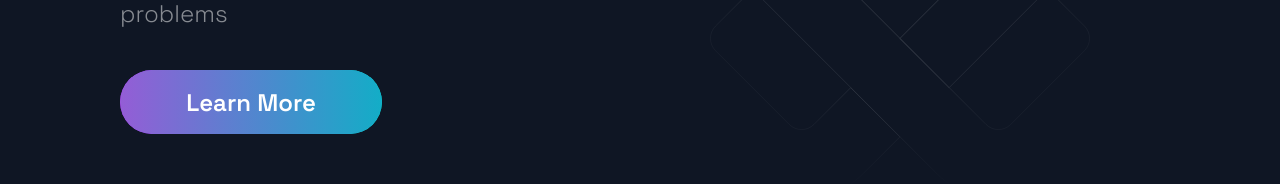
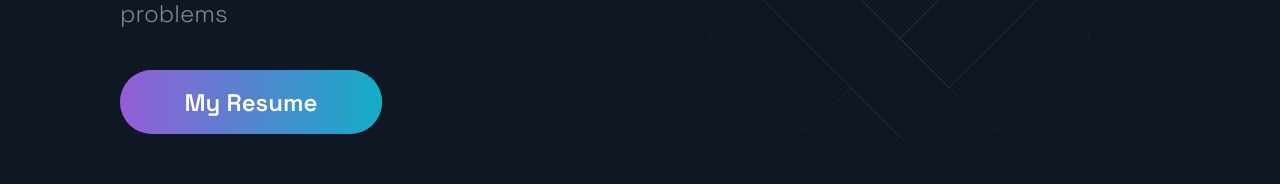
Before and after one commit to josumung999/jmung, a Next.js app: page / in a window 1280 px wide. Shown: the part 432-616 px from the top of the page. Built offline with nearby package versions, Linux system fonts and the light colour scheme.

Commit message:
Made some improvements and added the resume pdf file

```diff
--- a/src/components/Hero/Hero.js
+++ b/src/components/Hero/Hero.js
@@ -1,4 +1,5 @@
 import React from 'react';
+import Link from 'next/link';
 
 import { Section, SectionText, SectionTitle } from '../../styles/GlobalComponents';
 import Button from '../../styles/GlobalComponents/Button';
@@ -14,7 +15,9 @@ const Hero = () => (
       <SectionText>
         Full Stack Software Engineer, aiming to build computer based solutions to real life problems
       </SectionText>
-      <Button onClick={() => window.Location = 'https://github.com/josumung999'}>Learn More</Button>
+      <Link href='./resume/Josue-Munganga.pdf' target='blank'>
+        <Button>My Resume</Button>
+      </Link>
     </LeftSection>
   </Section>
 );
```
Also changed, not shown: 1 other file (tests, documents, lock files or other folders).
